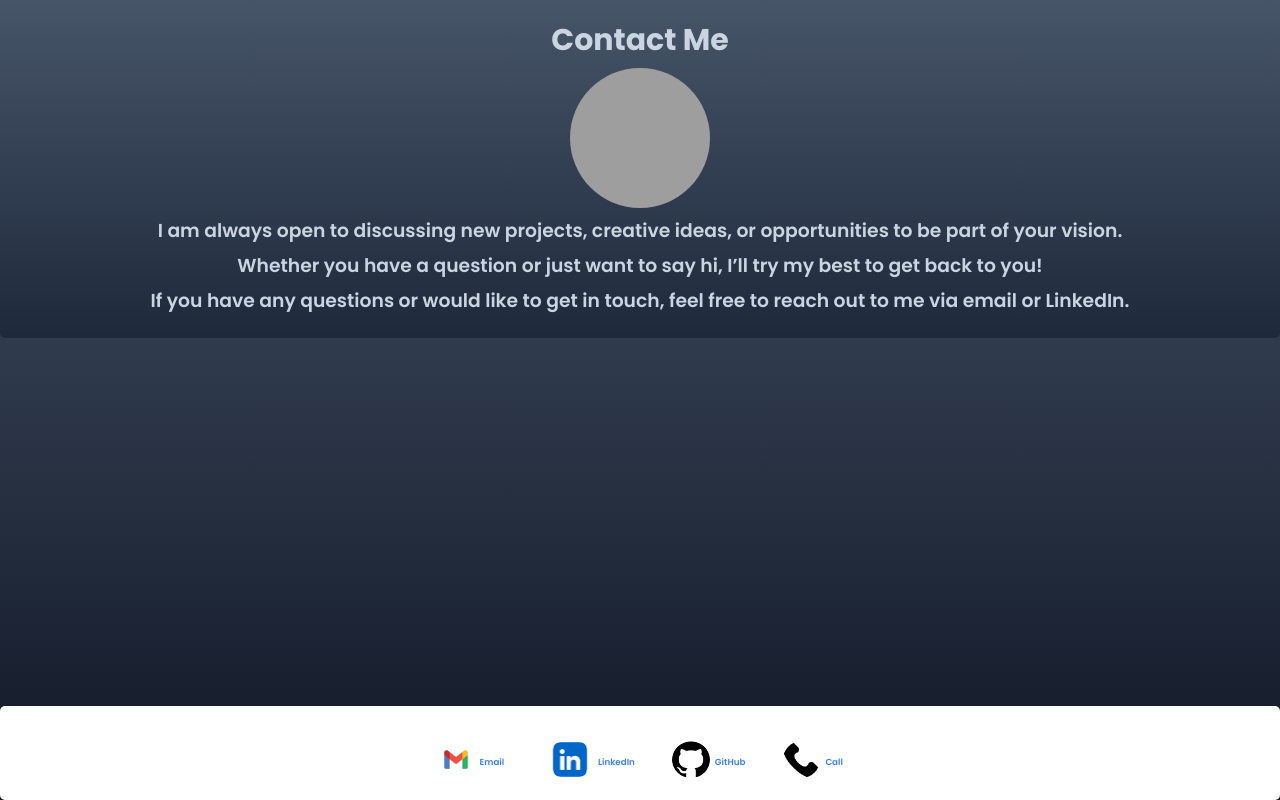
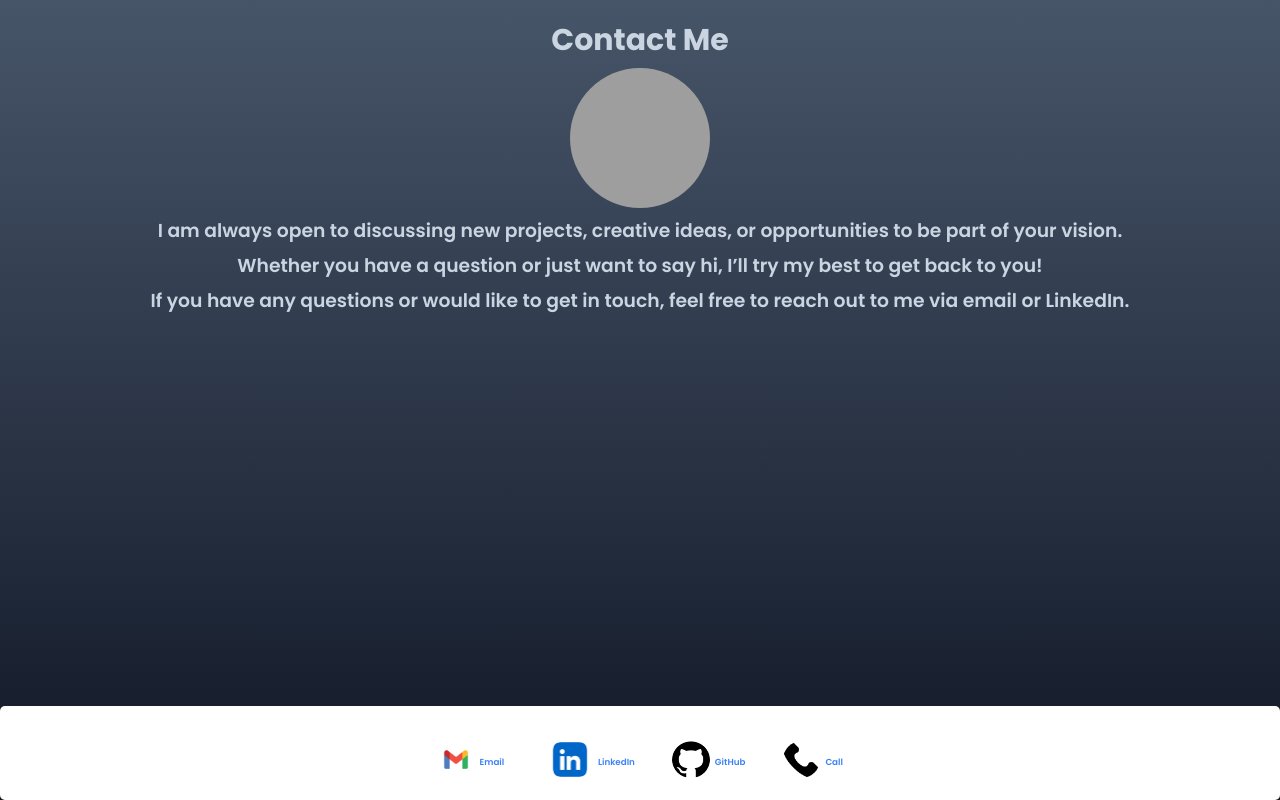
Before and after one commit to Salisspro/my-portfolio, a React (Vite) app: page /contact in a window 1280 px wide. Built offline with nearby package versions, Linux system fonts and the light colour scheme; grey boxes are pictures that could not be loaded; a web font is replaced by a local one.

Commit message:
new update

```diff
--- a/src/components/router/Contact.jsx
+++ b/src/components/router/Contact.jsx
@@ -7,8 +7,8 @@
 
 export default function Contact() {
    return (
-      <div className=' bg-gradient-to-t from-gray-900 to-slate-600 min-h-screen'>
-         <div className='flex flex-col items-center justify-center bg-gradient-to-t from-slate-800 to-slate-600 text-slate-300 rounded-lg p-10'>
+      <div className=' bg-gradient-to-t from-gray-900 to-slate-600 min-h-screen '>
+         <div className='flex flex-col items-center justify-center g-gradient-to-t from-slate-800 to-slate-600 text-slate-300 rounded-lg p-10'>
             <h1 className='text-5xl font-bold text-slate-300'>Contact Me</h1>
             <img className='w-[10em] h-[10em] rounded-full mt-5' src={IMG} alt="Contact" />
             <p className=' text-lg font-semibold md:text-3xl px-5 mt-5'>
@@ -22,7 +22,7 @@
             </p>
          </div>
 
-         <div className='flex items-center justify-center  bg-white text-slate-300 rounded-lg  mt-5 absolute bottom-0 right-0 left-0 space-x-5 flex-wrap md:bottom-0 md:p-5'>
+         <div className='flex items-center justify-center  bg-white text-slate-300 rounded-lg  absolute bottom-0 right-0 left-0 space-x-5 flex-wrap md:bottom-0 md:p-5'>
             <div className='flex flex-col items-center justify-center'>
                <p className='text-slate-700 text-lg font-semibold md:text-3xl px-5 mt-5'>
                   <div className='flex items-center space-x-2'>
```
